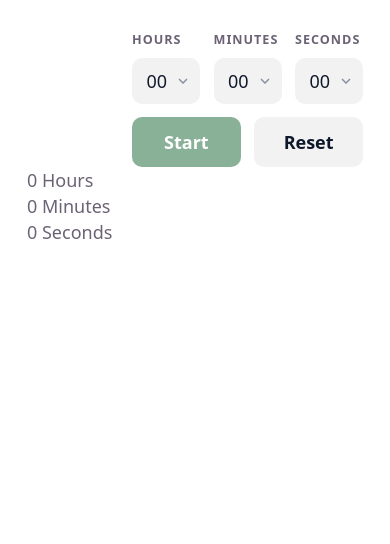
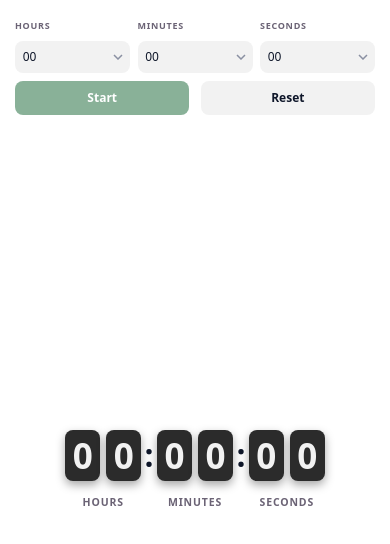
Before and after one commit to dhavaljoshi008/countdown-timer, a React (Vite) app: page / in a window 390 px wide. Shown: the top 544 px of the page. Built offline with nearby package versions, Linux system fonts and the light colour scheme.

Commit message:
style: add card colors, separators, and responsive layout

```diff
--- a/src/App.css
+++ b/src/App.css
@@ -1,12 +1,16 @@
 .app {
+  position: relative;
+  display: flex;
+  align-items: center; /* vertical center */
+  justify-content: center; /* horizontal center */
   min-height: 100svh;
   padding: 1.5rem;
 }
 
 .app-header {
-  display: flex;
-  justify-content: flex-end;
-  gap: 1rem;
+  position: absolute;
+  top: 1.5rem;
+  right: 1.5rem;
 }
 
 .controls {
@@ -124,3 +128,116 @@
   border-color: var(--accent);
   box-shadow: 0 0 0 3px color-mix(in srgb, var(--accent) 25%, transparent);
 }
+
+.flip-clock {
+  --digit-w: clamp(2rem, 9vw, 3.5rem);
+  --digit-h: calc(var(--digit-w) * 1.45);
+  --unit-gap: clamp(1rem, 4vw, 2.5rem);
+
+  display: flex;
+  justify-content: center;
+  gap: var(--unit-gap);
+}
+
+.flip-unit {
+  position: relative;
+  display: flex;
+  flex-direction: column;
+  align-items: center;
+  gap: 0.75rem;
+}
+
+/* colon after every unit except the last */
+.flip-unit:not(:last-child)::after {
+  content: ":";
+  position: absolute;
+  top: calc(var(--digit-h) / 2);
+  left: calc(100% + var(--unit-gap) / 2);
+  transform: translate(-50%, -50%);
+  font-size: calc(var(--digit-w) * 0.9);
+  font-weight: 700;
+  line-height: 1;
+  color: var(--text-h);
+}
+
+.flip-unit-digits {
+  display: flex;
+  gap: 0.4rem;
+}
+
+.flip-digit {
+  display: flex;
+  align-items: center;
+  justify-content: center;
+  width: var(--digit-w);
+  height: var(--digit-h);
+  font-size: calc(var(--digit-w) * 1);
+  font-weight: 700;
+  font-variant-numeric: tabular-nums;
+  color: var(--card-text);
+  background: var(--card-bg);
+  border-radius: 8px;
+  box-shadow: 0 4px 10px rgba(0, 0, 0, 0.35);
+}
+
+.flip-label {
+  font-size: 0.7rem;
+  font-weight: 600;
+  letter-spacing: 0.08em;
+  text-transform: uppercase;
+  color: var(--text);
+}
+
+@media (max-width: 600px) {
+  :root {
+    font-size: 15px;
+  }
+
+  .app {
+    flex-direction: column;
+  }
+
+  .app-header {
+    position: static;
+    align-self: stretch;
+  }
+
+  .flip-clock {
+    margin: auto; /* centers the clock in the space below the header */
+  }
+
+  .app {
+    padding: 1rem;
+  }
+
+  .controls {
+    width: 100%;
+    gap: 0.5rem;
+  }
+
+  .inputs {
+    width: 100%;
+    gap: 0.5rem;
+  }
+
+  .field {
+    flex: 1;
+    min-width: 0;
+    font-size: 0.6rem;
+  }
+
+  .field select {
+    width: 100%;
+    min-width: 0;
+    padding: 0.3rem 1.3rem 0.3rem 0.45rem;
+    font-size: 0.8rem;
+    border-radius: 8px;
+    background-position: right 0.4rem center;
+  }
+
+  .btn {
+    padding: 0.35rem 0.75rem;
+    font-size: 0.8rem;
+    border-radius: 8px;
+  }
+}
--- a/src/FlipClock.tsx
+++ b/src/FlipClock.tsx
@@ -1,7 +1,20 @@
+function FlipDigit({ value } : { value : number }) {
+    return <div className="flip-digit">{ value } </div>;
+}
+
+
+
 function FlipUnit({ value, label }: { value: number; label: string }) {
+
+    const[tens, ones] = String(value).padStart(2, "0").split("").map(Number);
+
   return (
     <div className="flip-unit">
-      {value} {label}
+        <div className="flip-unit-digits">
+            <FlipDigit value={tens}/>
+            <FlipDigit value={ones}/>
+        </div>
+        <span className="flip-label">{label}</span>
     </div>
   );
 }
--- a/src/index.css
+++ b/src/index.css
@@ -1,12 +1,12 @@
 :root {
-  --text: #6b6375;   /* muted: labels, secondary text */
+  --text: #6b6375; /* muted: labels, secondary text */
   --text-h: #0f172a; /* strong: values, headings */
   --bg: #ffffff;
-  --accent: #166534		; /* Emrald (green) */
+  --accent: #166534; /* Emrald (green) */
+  --card-bg: #2b2b2b;
+  --card-text: #f2f2f2;
 
-
-  --sans: system-ui, 'Segoe UI', Roboto, sans-serif;
-
+  --sans: system-ui, "Segoe UI", Roboto, sans-serif;
 
   font: 18px/145% var(--sans);
   color: var(--text);
@@ -21,10 +21,16 @@
     --text-h: #f3f4f6;
     --bg: #16171d;
     --accent: #34d399; /* Emrald (green) */
-    }
+    --card-bg: #343746;
+    --card-text: #f3f4f6;
+  }
 }
 
-*, *::before, *::after { box-sizing: border-box; }
+*,
+*::before,
+*::after {
+  box-sizing: border-box;
+}
 
 body {
   margin: 0;
```
